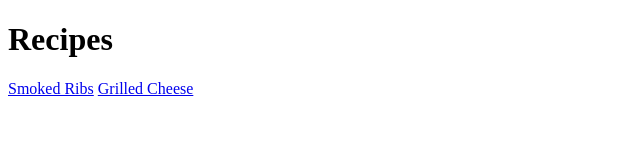
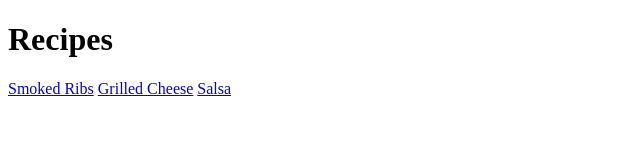
Before and after one commit to thePzycho-Code/odin-recipes, a plain HTML site: page index.html in a window 1280 px wide. Shown: the full height of the page, 0-640 px from the left. Drawn offline with Linux system fonts and the light colour scheme.

Commit message:
Add salsa image Add link from index to salsa

```diff
--- a/index.html
+++ b/index.html
@@ -10,6 +10,7 @@
 
     <a href="recipes/smokedribs.html">Smoked Ribs</a>
     <a href="recipes/grilledcheese.html">Grilled Cheese</a>
+    <a href="recipes/salsa.html">Salsa</a>
 
 
 </body>
```
Also changed, not shown: images/salsa.jpeg (added).
